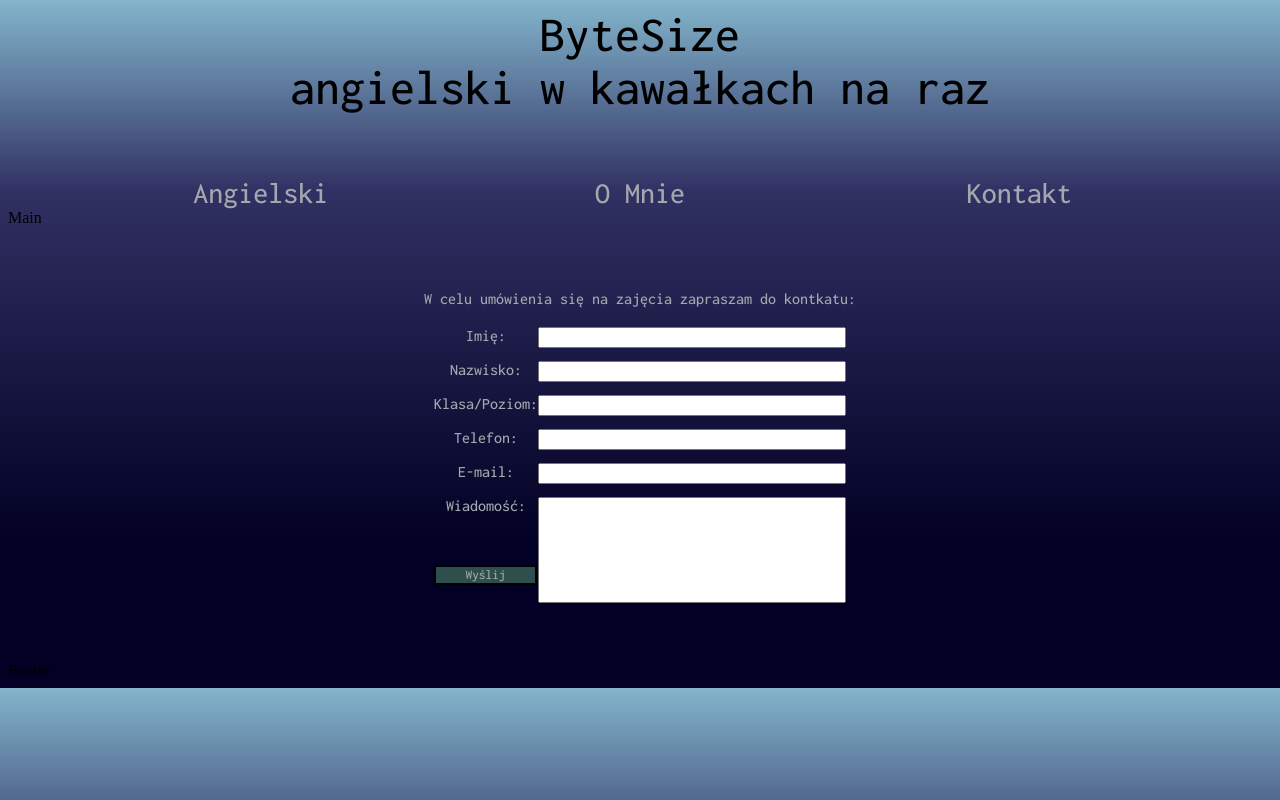
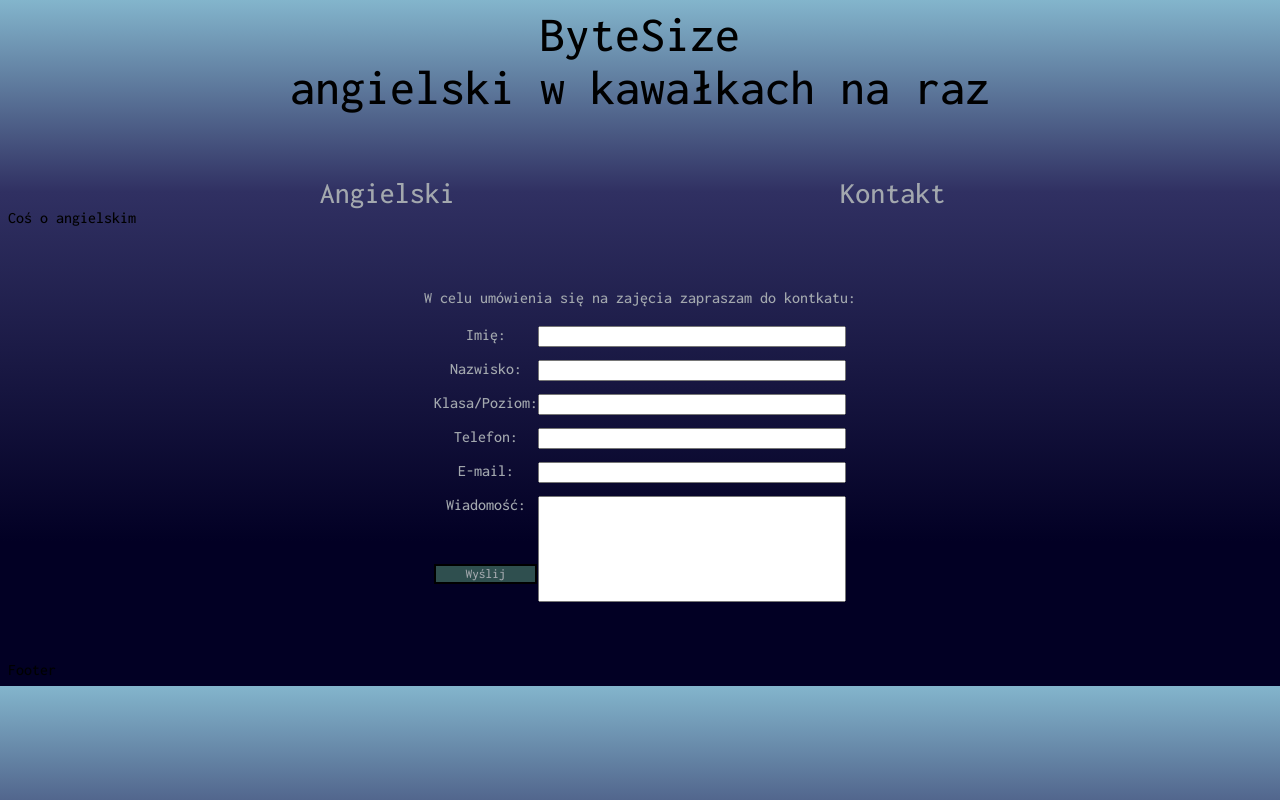
Before and after one commit to Caedonia/Caedonia.github.io, a plain HTML site: page index.htm in a window 1280 px wide. Drawn offline with nearby package versions, Linux system fonts and the light colour scheme.

Commit message:
cosmetics

```diff
--- a/index.htm
+++ b/index.htm
@@ -32,8 +32,12 @@
                 <div class="nav" id="kontakt"><a href="#kontakt2">Kontakt</a></div>
             </div>
         </div>
-        <div class="item3">Main
-
+        <div class="item3">
+            <div class="Main">
+                <div class="first">
+                    <span>Coś o angielskim</span>
+                </div>
+            </div>
         </div>
         <div class="kontakt2">
             W celu umówienia się na zajęcia zapraszam do kontkatu:<br>
--- a/mystyle.css
+++ b/mystyle.css
@@ -2,6 +2,7 @@ body {
    background: linear-gradient(0deg, rgba(2,0,36,1) 21%, rgba(48,48,98,1) 72%, rgba(131,181,204,1) 100%);
    background-size: cover;
    height: 100%;
+   font-family: 'Inconsolata', monospace;
 }
 a:any-link{
     color: #a3a8ae;
@@ -50,9 +51,8 @@ a:active{
     display: none;
     position: absolute;
     list-style: none;
-    background-color:#a3a8ae, transparent;
-    box-shadow: 0px 8px 16px 0px, #3b3d3f;
-    color: rgb(10, 4, 51);
+    background-color: transparent;
+    color: rgb(5, 1, 24);
     width: 140px;
     height: 80px;
     text-align: left;
@@ -69,7 +69,9 @@ a:active{
 }
 .nav1 > [id="plann"]{
 }
+
 .menu > [id="menu_o"]{
+    display: none;
     text-align:center;
     accent-color: #728fbe;
     width: 20%;
@@ -131,3 +133,7 @@ a:active{
 .kontakt3_1 > [id=wyslij]:focus{
     background-color:steelblue;
 }
+.first {
+    display: flex;
+    text-align: center;
+}
```
Also changed, not shown: 1 other file.
